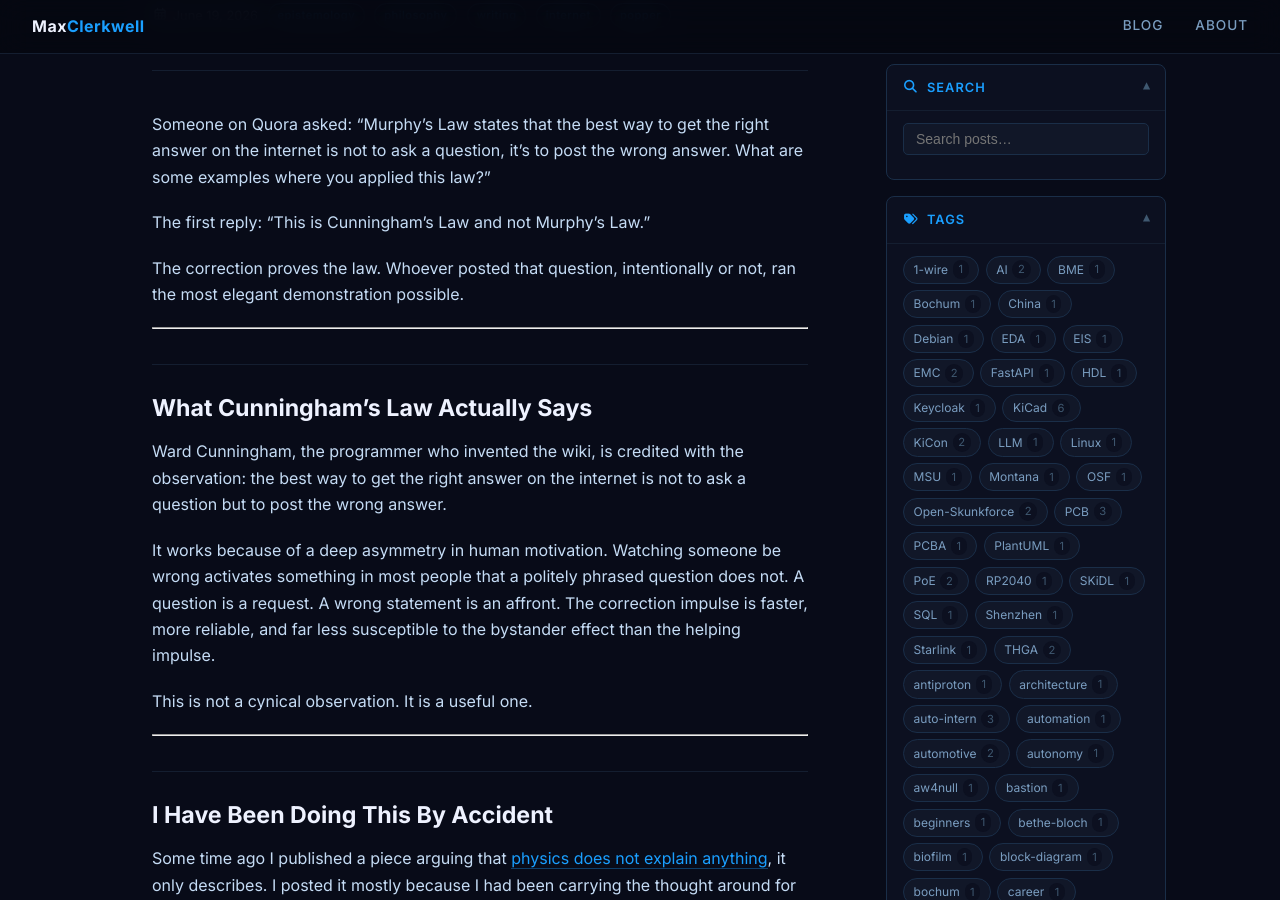
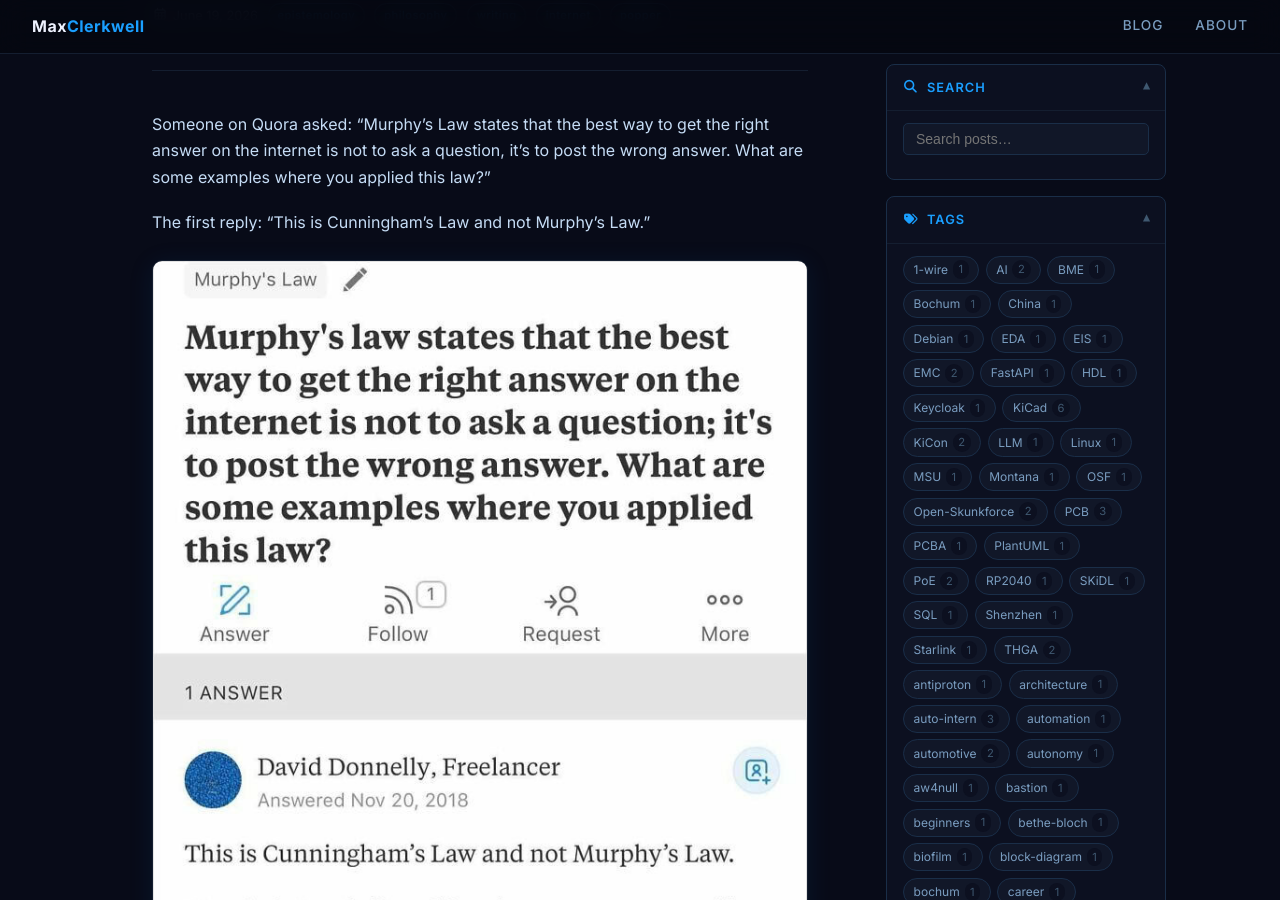
Before and after one commit to MaxClerkwell/maxclerkwell.github.io, a Jekyll site: the page built from _articles/cunninghams-law-june-2026.md, in a window 1280 px wide and 900 px high, scrolled down 319 px. Built offline with Jekyll 4.4.1, drawn with Linux system fonts in a browser that asks for light colours; nearby versions of some CDN libraries; library files that are not in the unit come from our copies; comment, search, counter and statistics services are not loaded.

Commit message:
Add Quora screenshot to Cunningham's Law article
Co-Authored-By: Claude Sonnet 4.6 <noreply@anthropic.com>

```diff
--- a/_articles/cunninghams-law-june-2026.md
+++ b/_articles/cunninghams-law-june-2026.md
@@ -8,6 +8,8 @@ description: "Cunningham's Law says the fastest way to get the right answer onli
 Someone on Quora asked: "Murphy's Law states that the best way to get the right answer on the internet is not to ask a question, it's to post the wrong answer. What are some examples where you applied this law?"
 
 The first reply: "This is Cunningham's Law and not Murphy's Law."
+
+![A Quora question asks about "Murphy's Law" and the first answer corrects the premise: it's Cunningham's Law, not Murphy's.](/assets/posts/cunninghams-law-june-2026/cunninghams-law-quora.png)
 
 The correction proves the law. Whoever posted that question, intentionally or not, ran the most elegant demonstration possible.
 
```
Also changed, not shown: assets/posts/cunninghams-law-june-2026/cunninghams-law-quora.png (added).
